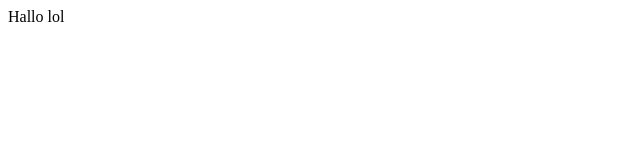
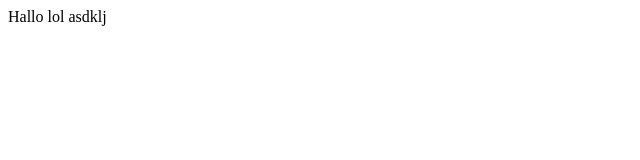
Before and after one commit to EmnichtdaYT/ChatAppWeb, a plain HTML site: page index.html in a window 1280 px wide. Shown: the full height of the page, 0-640 px from the left. Drawn offline with Linux system fonts and the light colour scheme.

Commit message:
Update index.html

```diff
--- a/index.html
+++ b/index.html
@@ -3,5 +3,6 @@
   <body>
     Hallo
      lol
+    asdklj
   </body>
 </html>
```
